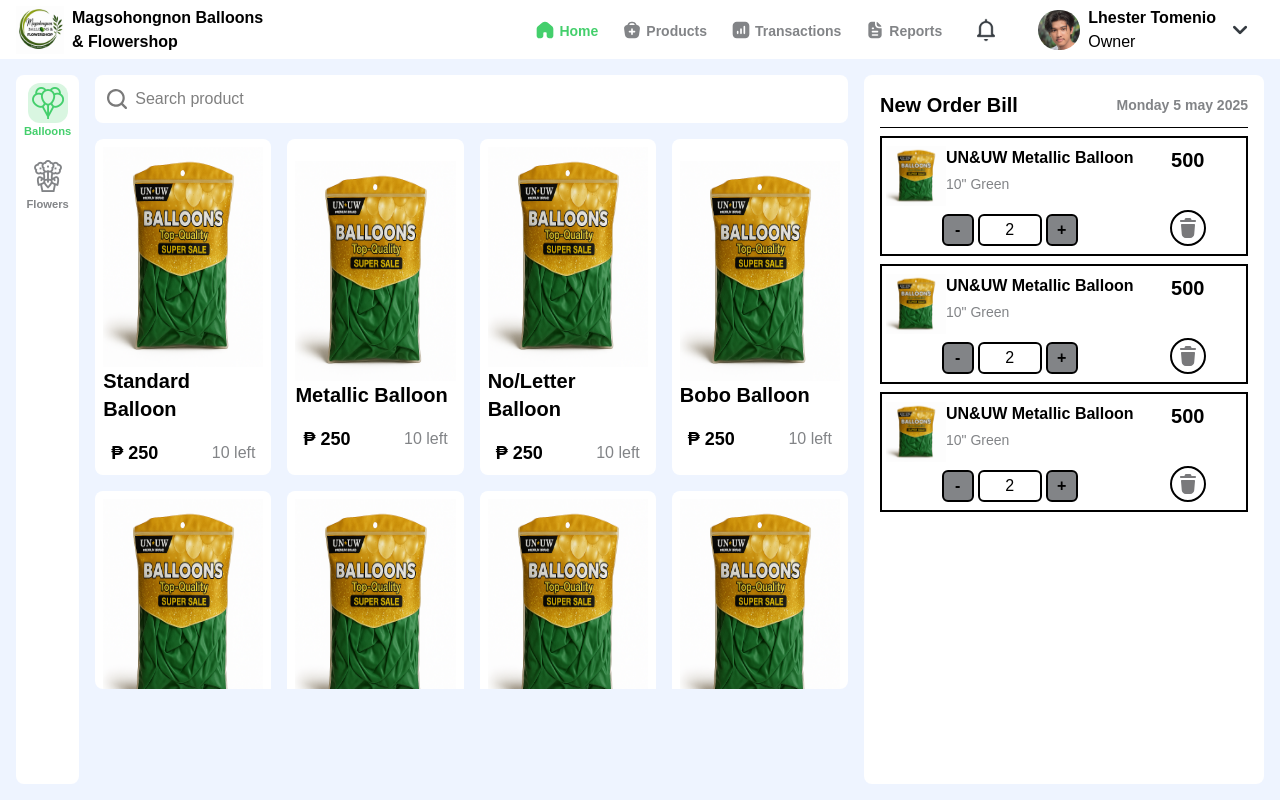
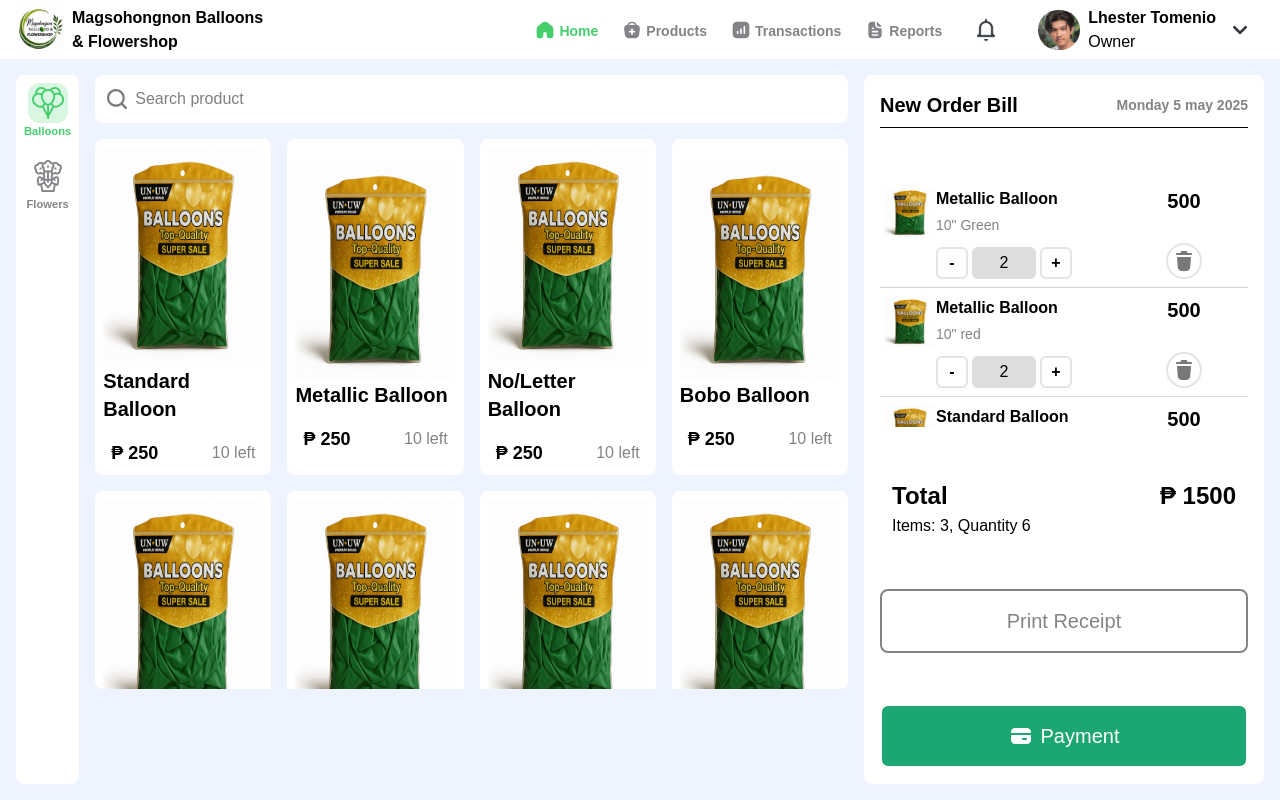
Before and after one commit to fumio65/pos_magsohongnon_balloons_and_flowershop, a React (Vite) app: page /home in a window 1280 px wide. Built offline with nearby package versions, Linux system fonts and the light colour scheme.

Commit message:
Save commit

```diff
--- a/src/App.css
+++ b/src/App.css
@@ -23,7 +23,7 @@
   --color-no-stock: #FF0000;
   --color-stock: #00FF00;
 
-  --color-active-user-menu: #bbb;
+  --color-active-user-menu: #e0e0e0;
 
   --color-side-hover: rgba(68, 207, 108, 0.1);
   --color-side-active: rgba(68, 207, 108, 0.2);
--- a/src/components/Cart.jsx
+++ b/src/components/Cart.jsx
@@ -1,53 +1,107 @@
-import React from 'react'
+import React, { useState } from 'react'
 
-const cartItems = [
-  { image: '/images/Metallic Balloon.png', name: 'UN&UW Metallic Balloon', variation: '10" Green', quantity: 2, price: 250, total: 500, delete: '/icons/trash.svg' },
-  { image: '/images/Metallic Balloon.png', name: 'UN&UW Metallic Balloon', variation: '10" Green', quantity: 2, price: 250, total: 500, delete: '/icons/trash.svg' },
-  { image: '/images/Metallic Balloon.png', name: 'UN&UW Metallic Balloon', variation: '10" Green', quantity: 2, price: 250, total: 500, delete: '/icons/trash.svg' },
+const initialCartItems = [
+  { image: '/images/Metallic Balloon.png', name: 'Metallic Balloon', variation: '10" Green', quantity: 2, price: 250, total: 500, delete: '/icons/trash.svg' },
+  { image: '/images/Metallic Balloon.png', name: 'Metallic Balloon', variation: '10" red', quantity: 2, price: 250, total: 500, delete: '/icons/trash.svg' },
+  { image: '/images/Metallic Balloon.png', name: 'Standard Balloon', variation: '10" Green', quantity: 2, price: 250, total: 500, delete: '/icons/trash.svg' },
 ]
 
-function Cart({ className = ''}) {
+function Cart({ className = '' }) {
+  const [cartItems, setCartItems] = useState(initialCartItems)
+
+  const handleQuantityChange = (index, delta) => {
+    setCartItems(items =>
+      items.map((item, i) =>
+        i === index
+          ? {
+              ...item,
+              quantity: Math.max(1, item.quantity + delta),
+              total: item.price * Math.max(1, item.quantity + delta),
+            }
+          : item
+      )
+    )
+  }
+
+  // Calculate dynamic totals
+  const totalItems = cartItems.length
+  const totalQuantity = cartItems.reduce((sum, item) => sum + item.quantity, 0)
+  const totalPrice = cartItems.reduce((sum, item) => sum + item.total, 0)
+
   return (
     <div
       style={{ gridArea: 'cart' }}
-      className={`flex flex-col bg-white rounded-lg p-4 gap-2 ${className}`}
+      className={`flex flex-col justify-between bg-white rounded-lg p-4 ${className}`}
     >
-      <div className='flex items-center justify-between'>
+      <div>
+        <div className='flex justify-between items-center pb-2'>
           <p className='font-bold text-xl'>New Order Bill</p>
           <span className='text-side-text text-sm font-bold'>Monday 5 may 2025</span>
         </div>
         <hr />
+      </div>
 
 
+      <div className='flex flex-col gap- max-h-[248px] overflow-y-scroll'>
         {cartItems.map((item, index) => (
-        <div className='border-2 flex p-1 '>
-          <div className='flex flex-col gap-2 w-max py-1'>
+          <React.Fragment key={index}>
+            <div className='flex p-1'>
+              <div className='flex flex-col gap-2 w-[240px] py-1'>
                 <div className='flex'>
-              <img className='h-15'
-              src={item.image} alt="item" />
-              <div className=' flex flex-col gap-1'>
+                  <img className='h-13' src={item.image} alt="item" />
+                  <div className='flex flex-col gap-1'>
                     <p className='font-bold'>{item.name}</p>
                     <p className='text-sm text-side-text'>{item.variation}</p>
                   </div>
                 </div>
 
-            <div className='flex justify-center gap-1 '>
-              <button className='border-2 h-8 w-8 font-bold bg-side-text rounded-md'>-</button>
-              <input className='border-2 w-16 text-center rounded-md' type="text" value={item.quantity} />
-              <button className='border-2 h-8 w-8 font-bold bg-side-text rounded-md'>+</button>
+                <div className='flex justify-center gap-1'>
+                  <button
+                    className='border-2 h-8 w-8 font-bold border-border rounded-md hover:bg-nav-hover transition duration-300 ease-in-out cursor-pointer'
+                    onClick={() => handleQuantityChange(index, -1)}
+                  >-</button>
+                  <input
+                    className='bg-[#ddd] w-16 text-center rounded-md focus:outline-none'
+                    type="text"
+                    value={item.quantity}
+                    readOnly
+                  />
+                  <button
+                    className='border-2 h-8 w-8 font-bold border-border rounded-md hover:bg-nav-hover transition duration-300 ease-in-out cursor-pointer'
+                    onClick={() => handleQuantityChange(index, 1)}
+                  >+</button>
                 </div>
               </div>
 
               <div className='flex-grow flex flex-col items-center justify-between py-1'>
                 <p className='font-bold text-xl'>{item.total}</p>
-            <button className='border-2 p-1 rounded-full'>
-              <img className='h-6'
-               src={item.delete} alt="" />
+                <button className='border-2 border-border p-1 rounded-full hover:opacity-80 transition duration-300 cursor-pointer'>
+                  <img className='h-6' src={item.delete} alt="delete" />
                 </button>
               </div>
+            </div>
+            <hr className=" border-t border-gray-300 w-full" />
+          </React.Fragment>
+        ))}
+      </div>
 
+      <div className=' flex justify-between px-3'>
+        <div>
+          <p className='text-[1.5rem] font-bold'>Total</p>
+          <p>Items: {totalItems}, Quantity {totalQuantity}</p>
         </div>
-      ))}
+        <p className='text-[1.5rem] font-bold'>₱ {totalPrice}</p>
+      </div>
+
+      <button className='border-2 border-side-text py-4 text-side-text text-xl rounded-lg hover:bg-nav-hover transition duration-300 cursor-pointer'
+      >Print Receipt
+      </button>
+
+      <button className='border-2 bg-[#1BA672] flex items-center justify-center py-4 text-white text-xl gap-2 rounded-lg hover:opacity-80 transition duration-300 cursor-pointer'>
+        <img className='h-6'
+         src="/icons/pay.svg" alt="wallet" />
+        Payment
+      </button>
     </div>
   )
 }
--- a/src/components/Sidebar.jsx
+++ b/src/components/Sidebar.jsx
@@ -21,7 +21,7 @@ function Sidebar({ className = '' }) {
           onClick={() => setActive(link.label)}
           type="button"
         >
-          <div className={`p-1 rounded-xl group-hover:bg-side-hover transition duration-300 ${active === link.label ? 'bg-side-active' : 'hover:bg-side-hover'}`}>
+          <div className={`p-1 rounded-xl transition duration-300 ${active === link.label ? 'bg-side-active' : 'group-hover:bg-side-hover'}`}o>
             <img
               className='h-8'
               src={active === link.label ? link.icon : link.inactiveIcon}
```
Also changed, not shown: public/icons/pay.svg (added). Lines whose indentation alone changed are shown as unchanged.
